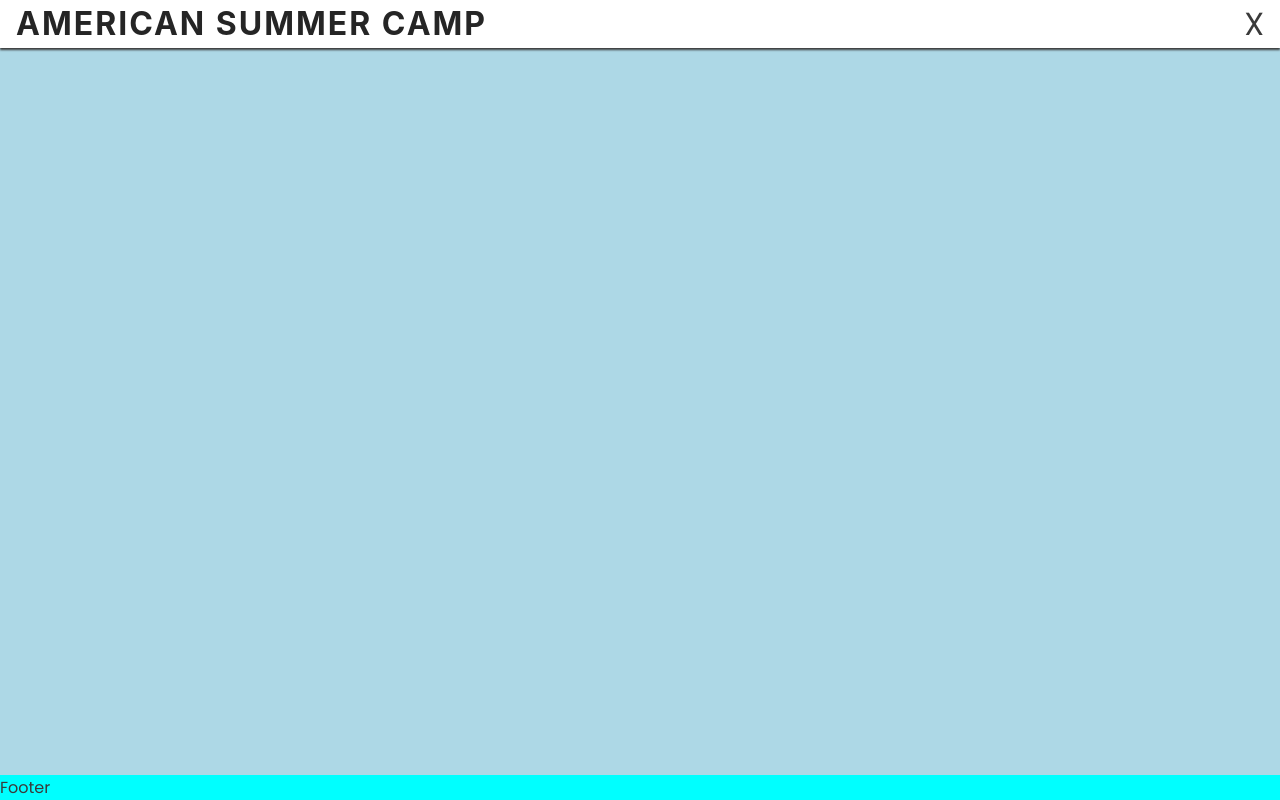
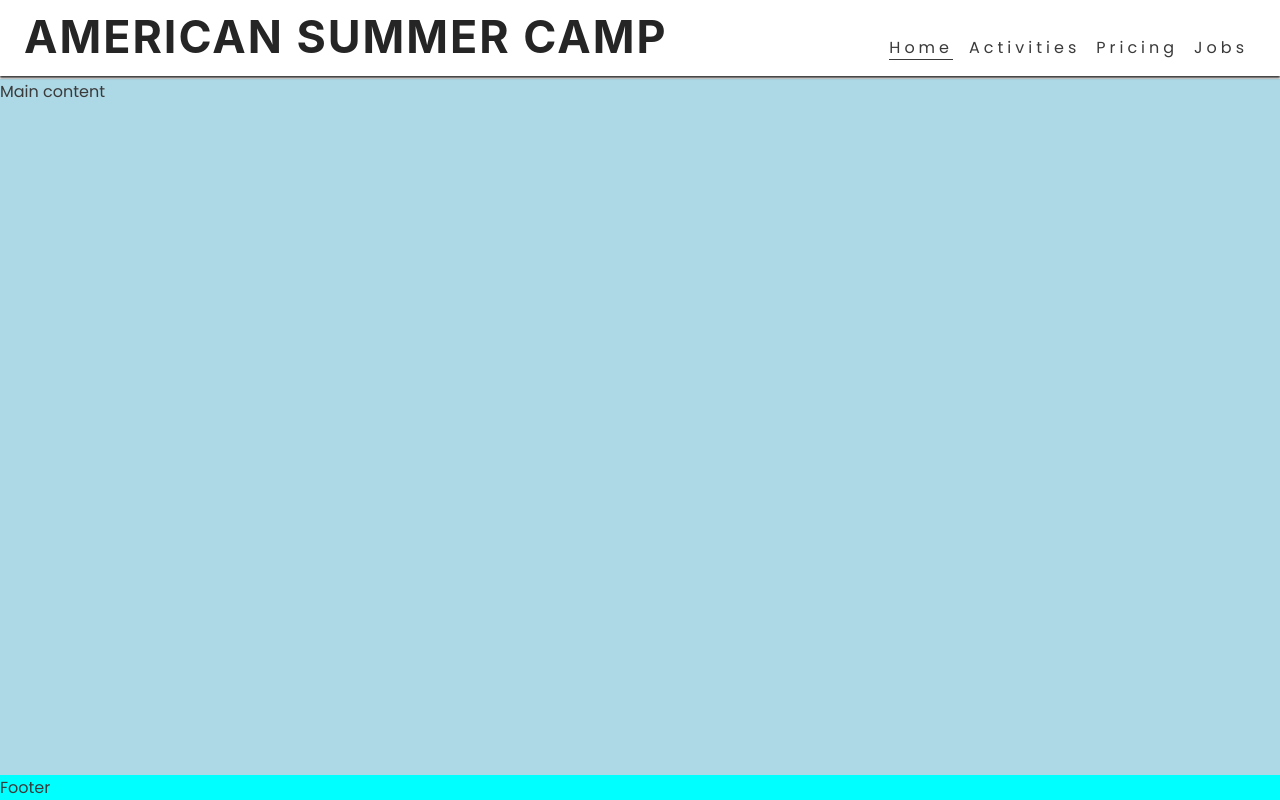
Before and after one commit to TimurShomakhov2/American-Summer-Camp, a plain HTML site: page index.html in a window 1280 px wide. Drawn offline with Linux system fonts and the light colour scheme.

Commit message:
Add hover effect

```diff
--- a/assets/css/style.css
+++ b/assets/css/style.css
@@ -88,11 +88,55 @@ nav {
 /* Main content*/
 main {
     background-color: lightblue;
-/* Make main element take up any surplus space to push footer down */
+    /* Make main element take up any surplus space to push footer down */
     flex: 1 0 auto;
+    margin-top: 78px;
 }
 
 /* Footer */
 footer {
     background-color: aqua;
 }
+
+/* Media query: tablets and larger (768px and up) */
+@media screen and (min-width: 768px){
+    /* Header */
+    nav {
+        display: block;
+        position: relative;
+        box-shadow: none;
+        width: fit-content;
+        padding-right: 1rem;
+    }
+
+    #menu {
+        display: flex;
+    }
+
+    #menu >li {
+        padding-left: 1rem;
+    }
+
+    .nav-toggle-label {
+        display: none;
+    }
+
+    #logo {
+        font-size: 280%;
+        line-height: 75px;
+        margin: 0 0.5rem;
+    }
+
+    /* Main content */
+    main {
+        /* Push main content down to make header visible */
+        margin-top: 79px;
+    }
+}
+
+/* Large devices (laptops and desktops, 992px and up) */
+@media screen and (min-width: 992px) {
+    #menu a:hover{
+        border-bottom: 1px solid #3a3a3a;
+    }
+}
--- a/index.html
+++ b/index.html
@@ -34,7 +34,7 @@
             </ul>
         </nav>
     </header>
-    <main>Main</main>
+    <main>Main content</main>
     <footer>Footer</footer>
 </body>
 
```
